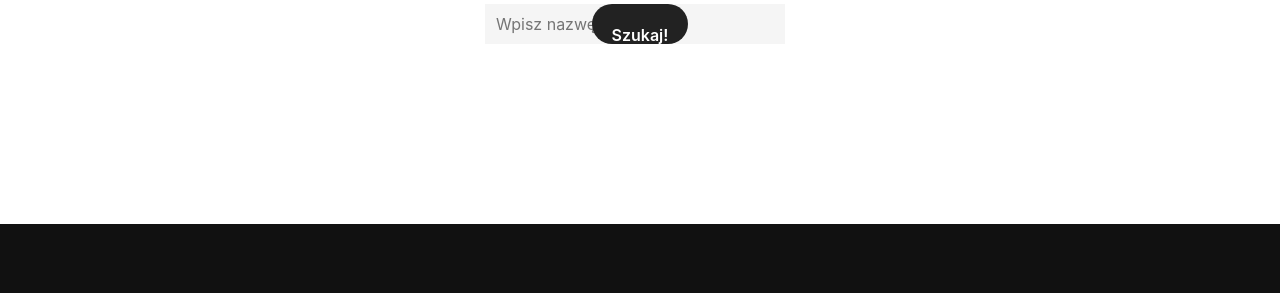
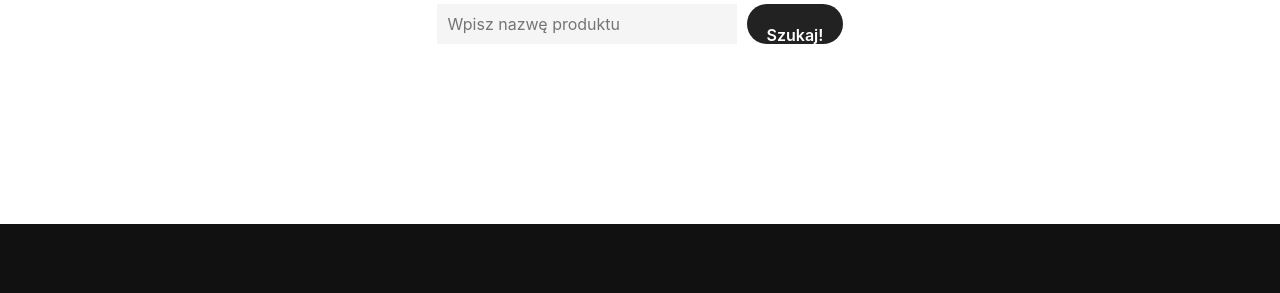
Before and after one commit to MBykowy/AlkoLove, a website: page public/wyszukiwarka/index.html in a window 1280 px wide. Shown: the part 218-511 px from the top of the page. Drawn offline with nearby package versions, Linux system fonts and the light colour scheme.

Commit message:
wycentrowanie obrazka

```diff
--- a/public/wyszukiwarka/index.html
+++ b/public/wyszukiwarka/index.html
@@ -574,9 +574,9 @@
 					}
 
 					.center-vertical {
-						position: absolute;
-						top: 50%;
-						transform: translateY(-50%);
+						display: flex;
+						align-items: center;
+						justify-content: center;
 					}
 				</style>
 				<form id="productForm">
```
